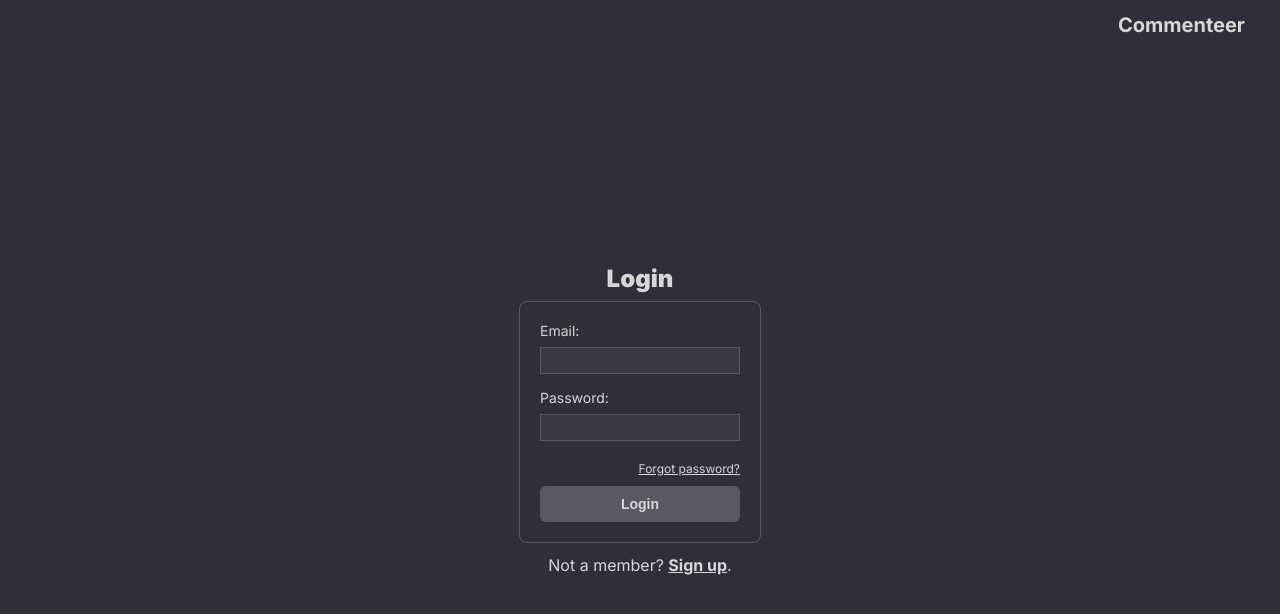
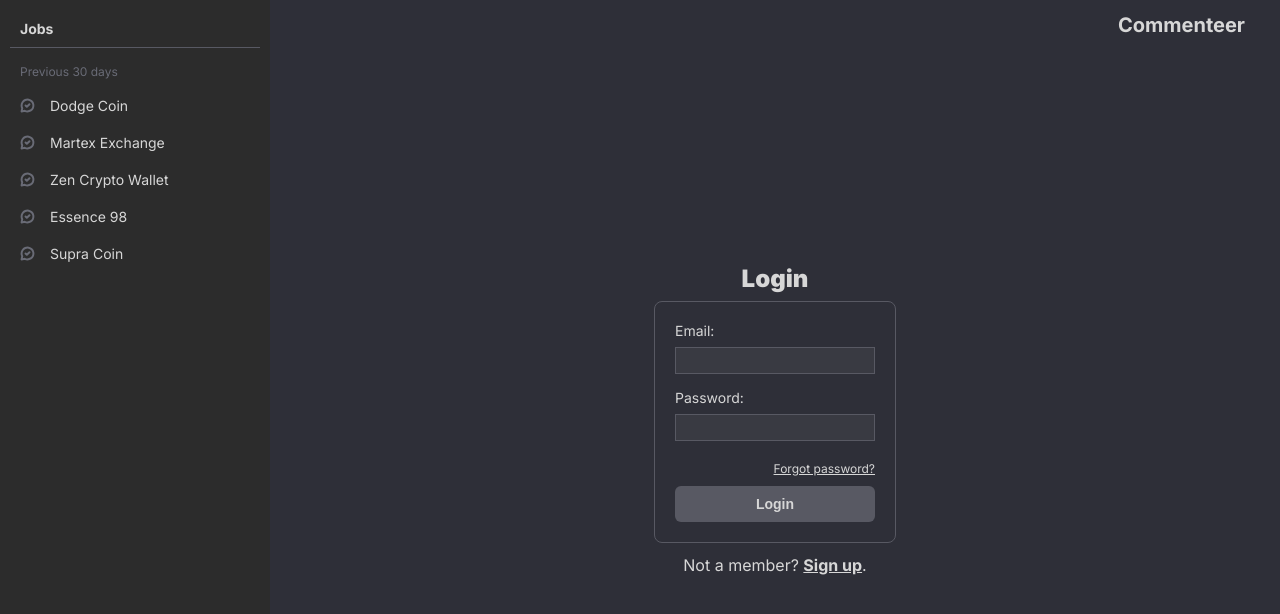
Before and after one commit to mazurcodes/commenteer, a Next.js app: page /login in a window 1280 px wide. Shown: the top 614 px of the page. Built offline with nearby package versions, Linux system fonts and the light colour scheme; no server answers.

Commit message:
add Nav component to the layout

```diff
--- /dev/null
+++ b/app/components/Nav/index.module.scss
@@ -0,0 +1,7 @@
+.nav {
+  display: flex;
+  flex-direction: column;
+  width: 270px; //full on mobile
+  height: 100vh;
+  background-color: #2c2c2c;
+}
--- /dev/null
+++ b/app/components/Nav/index.tsx
@@ -0,0 +1,13 @@
+import NavJobsList from '../NavJobsList';
+import styles from './index.module.scss';
+
+const Nav = () => {
+  return (
+    <nav className={styles.nav}>
+      <NavJobsList />
+      {/* <NavMenu /> */}
+    </nav>
+  );
+};
+
+export default Nav;
--- /dev/null
+++ b/app/layout.module.scss
@@ -0,0 +1,7 @@
+.wrapper {
+  display: flex;
+}
+
+.mainWrapper {
+  flex: 1;
+}
--- a/app/layout.tsx
+++ b/app/layout.tsx
@@ -1,6 +1,8 @@
 import './globals.scss';
+import styles from './layout.module.scss';
 import { Inter } from 'next/font/google';
 import TopBar from '@/components/TopBar';
+import Nav from './components/Nav';
 
 const inter = Inter({ subsets: ['latin'] });
 
@@ -17,8 +19,13 @@ export default function RootLayout({
   return (
     <html lang="en">
       <body className={inter.className}>
-        <TopBar />
-        {children}
+        <div className={styles.wrapper}>
+          <Nav />
+          <div className={styles.mainWrapper}>
+            <TopBar />
+            {children}
+          </div>
+        </div>
       </body>
     </html>
   );
```
Also changed, not shown: app/assets/JobCompletedIcon.svg (added).
